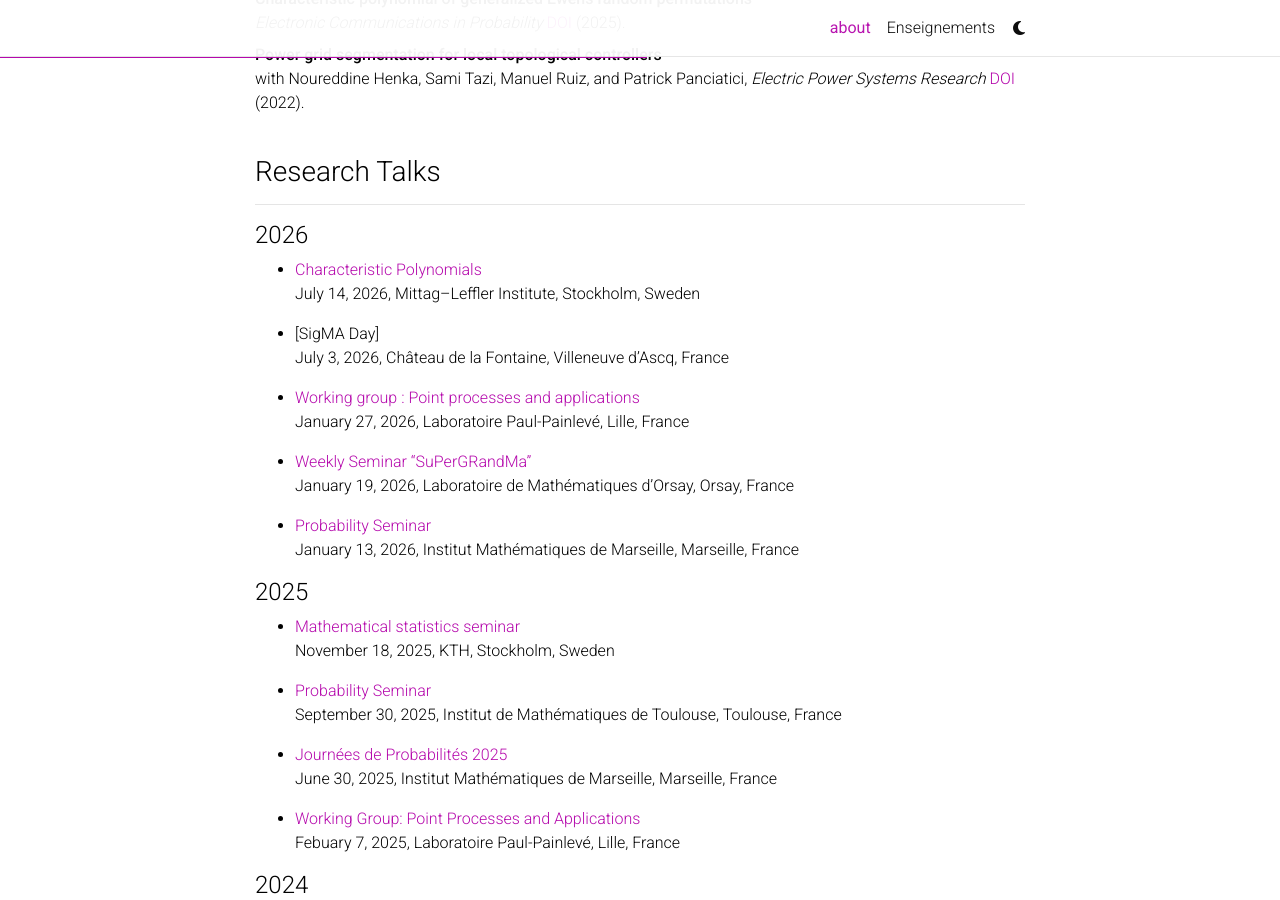
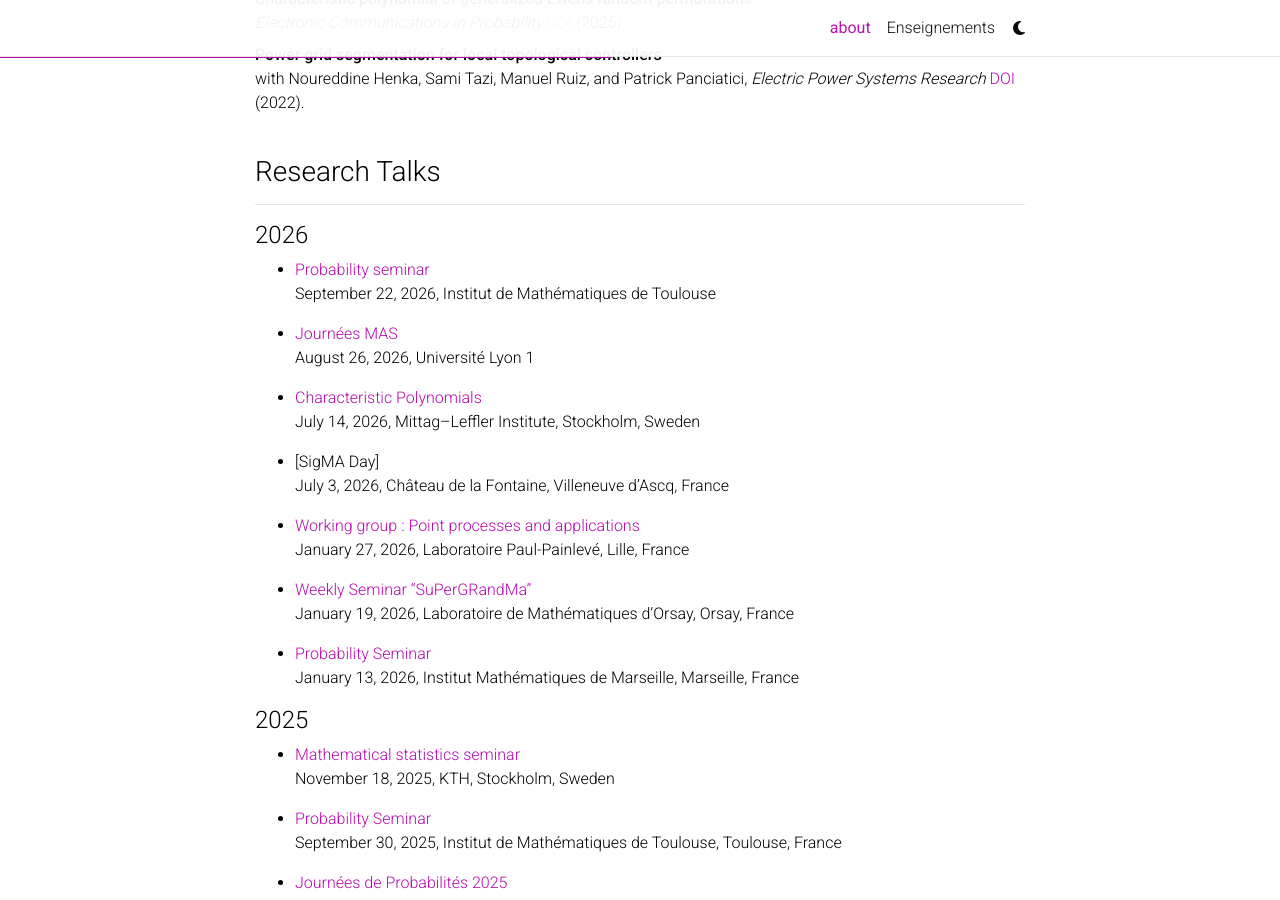
Before and after one commit to qufrancois/qufrancois.github.io, a Jekyll site: the page built from _pages/about.md, in a window 1280 px wide and 900 px high, scrolled down 1154 px. Built offline with Jekyll 4.4.1, drawn with Linux system fonts in a browser that asks for light colours; full-size pictures stand in for the smaller copies a plugin makes; comment, search, counter and statistics services are not loaded; a style sheet for code colours, icons or effects is not loaded.

Commit message:
Added talks

```diff
--- a/_pages/about.md
+++ b/_pages/about.md
@@ -78,6 +78,14 @@ I completed my PhD at Paris-Dauphine PSL from 2022 to 2025 under the supervision
 ---
 
 #### 2026
+
+- [Probability seminar](https://indico.math.cnrs.fr/category/470/)
+ <br>
+September 22, 2026, Institut de Mathématiques de Toulouse
+
+- [Journées MAS](https://mas2026.sciencesconf.org/?lang=fr)
+ <br>
+August 26, 2026, Université Lyon 1
 
 - [Characteristic Polynomials](https://www.mittag-leffler.se/activities/characteristic-polynomials/#seminars)
  <br>
```
